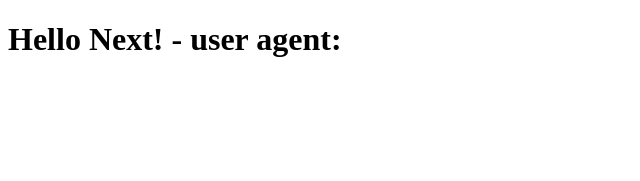
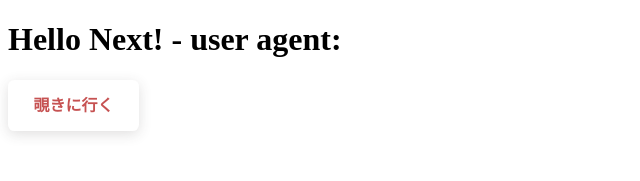
Before and after one commit to rohitotsubakura/season2, a Next.js app: page / in a window 1280 px wide. Shown: the top 181 px of the page, without its empty margins (0-640 px from the left). Built offline with nearby package versions, Linux system fonts and the light colour scheme.

Commit message:
[add] ボタンコンポーネントを追加

```diff
--- a/pages/index.tsx
+++ b/pages/index.tsx
@@ -1,7 +1,15 @@
 import { NextPage } from 'next';
+import Button from "../src/components/Button";
 
 const Home: NextPage<{ userAgent:string }> = ({ userAgent }) => (
-    <h1>Hello Next! - user agent: {userAgent}</h1>
+    <>
+        <h1>Hello Next! - user agent: {userAgent}</h1>
+        <Button
+            to='https://github.com/rohitotsubakura/season2'
+        >
+            覗きに行く
+        </Button>
+    </>
 );
 
 Home.getInitialProps = async ({ req }) => {
--- /dev/null
+++ b/src/components/Button.tsx
@@ -0,0 +1,37 @@
+/**@jsx jsx */
+
+import React from "react";
+import Link from "next/link";
+
+import { css, jsx } from "@emotion/core";
+import Color from "../styles/Color";
+import Size from "../styles/Size";
+import Typography from "../styles/Typography";
+
+const root = css`
+    display: inline-block;
+    color: ${Color.Primary};
+    background-color: ${Color.White};
+    ${Typography.Button};
+    text-decolation: none;
+    border-radius: ${Size(1)};
+    box-shadow: 0 ${Size(0.5)} ${Size(2)} ${Color.BoundaryBlack};
+    padding: ${Size(2)} ${Size(4)};
+`;
+
+type LinkProps = {
+    children: React.ReactNode,
+    to: string,
+}
+
+const Button : React.FC<LinkProps> = ({ children, to}) => {
+    return(
+        <Link href={to}>
+            <a css={root}>
+                { children }
+            </a>
+        </Link>
+    )
+}
+
+export default Button;
```
